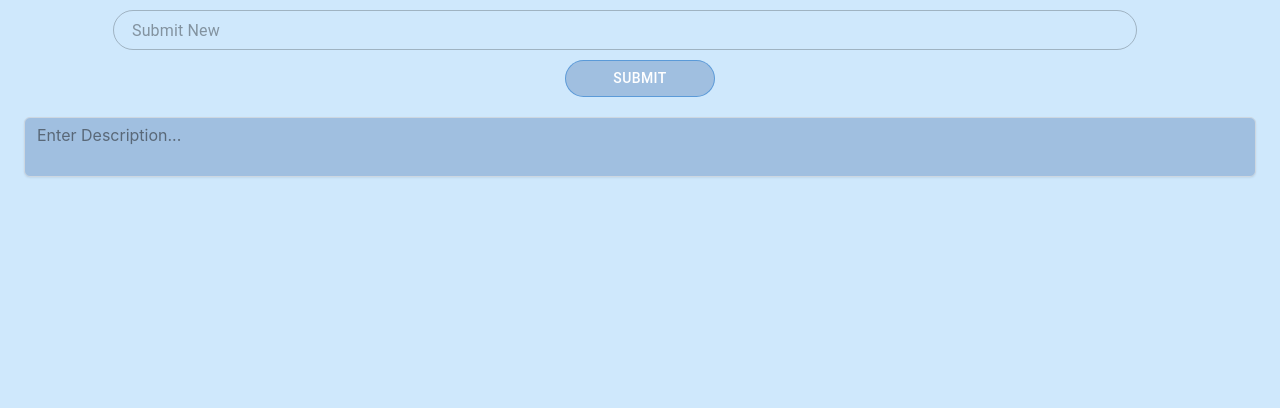
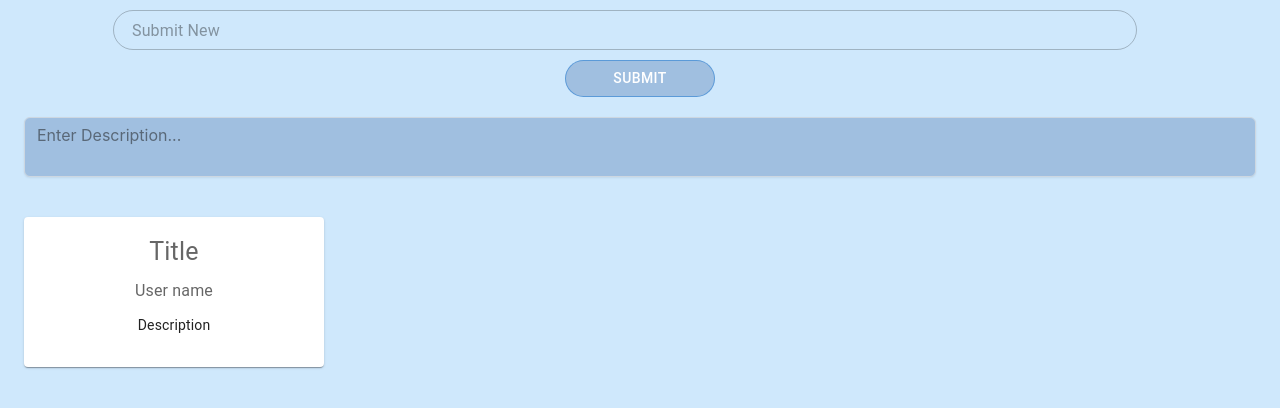
Before and after one commit to fcodelabs/training-web, a React (Create React App) app: page /home in a window 1280 px wide. Shown: the top 408 px of the page. Built offline with nearby package versions, Linux system fonts and the light colour scheme.

Commit message:
create diary card ui

```diff
--- a/src/components/DiaryCard.tsx
+++ b/src/components/DiaryCard.tsx
@@ -0,0 +1,27 @@
+import {Button,Typography,CardContent,CardActions, Card} from '@mui/material';
+import  React  from "react";
+
+const DiaryCard = (props:any) => {
+    return (
+    <Card sx={{ width: 300, marginTop:5 }}>
+        <CardContent>
+            <Typography sx={{ fontSize: 25 }} color="text.secondary" gutterBottom>
+                {props.title}
+            </Typography>
+            <Typography sx={{ mb: 1.5, fontSize:16, align:"left" }} color="text.secondary">
+                {props.userName}
+            </Typography>
+            <Typography variant="body2">
+                {props.description}
+            </Typography>
+        </CardContent>
+        <CardActions>
+        {props.description.length > 100 && (
+          <Button>Show More</Button>
+        )}
+        </CardActions>
+    </Card>
+     );
+}
+
+export default DiaryCard;
--- a/src/components/Form.tsx
+++ b/src/components/Form.tsx
@@ -2,6 +2,7 @@ import {Container,TextField,Button} from '@mui/material';
 import Textarea from '@mui/joy/Textarea';
 import  React  from "react";
 import { useState } from 'react';
+import DiaryCard from './DiaryCard';
 
 
 const Form = () => {
@@ -54,6 +55,7 @@ const Form = () => {
           <Button sx={{margin:"10px 20px auto",borderRadius:"30px",width:"150px",bgcolor:"#A0BFE0",color:"#ffffff"}} variant="outlined" type='submit' onClick={handleSubmit}>Submit</Button>
           {/* <Button variant="contained" type="submit" color="primary" sx={{ margin:"20px auto"}}>SIGN IN</Button> */}
           <Textarea minRows={2} placeholder='Enter Description...' value={description} onChange={handleDescriptionChange}  sx={{bgcolor:"#A0BFE0", marginTop:"20px"}} />
+          <DiaryCard title="Title" userName="User name" description="Description"/>
         </Container>
 
       )
```
